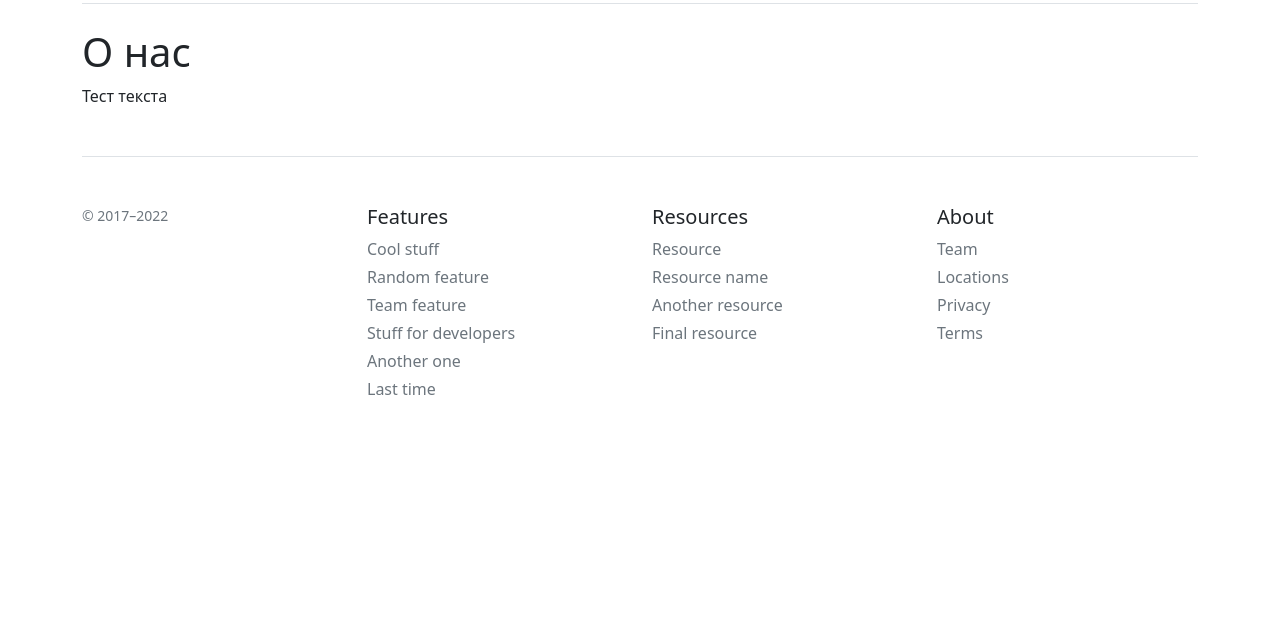
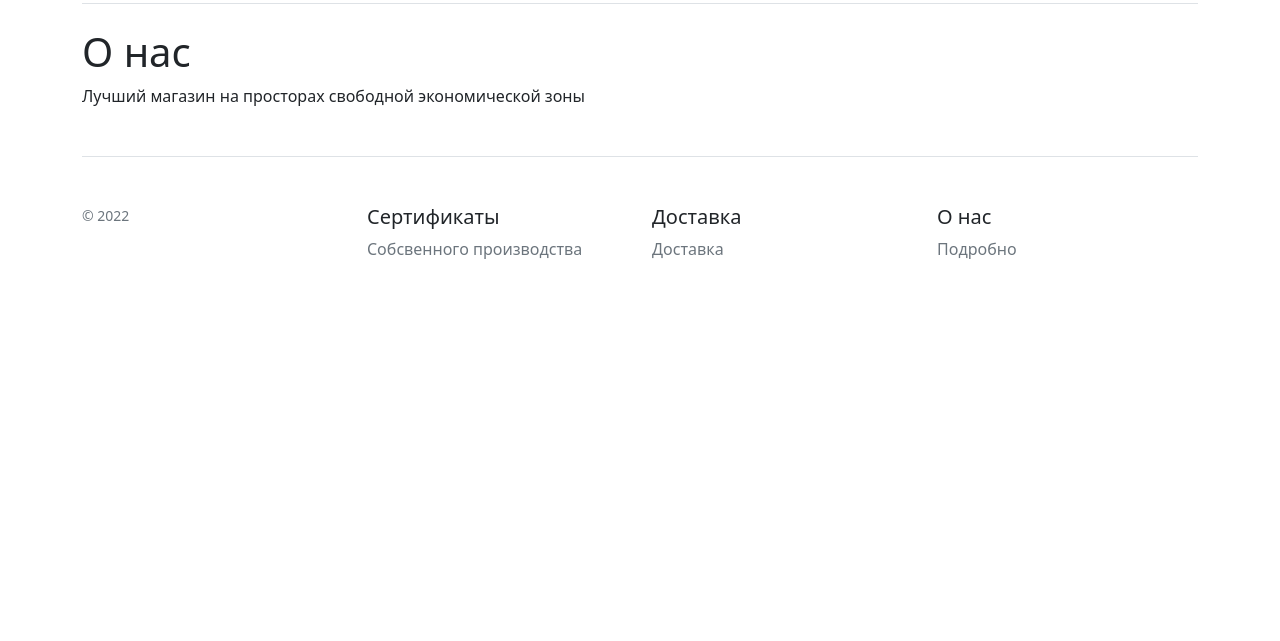
Before and after one commit to CopterBy/ShopOnline, a Flask app: page /about in a window 1280 px wide. Shown: the part 101-742 px from the top of the page. Run offline with Flask 2, Linux system fonts and the light colour scheme.

Commit message:
Урок 20: Завершенный проект магазина!

```diff
--- a/app.py
+++ b/app.py
@@ -5,7 +5,7 @@ import sqlalchemy as db
 app = Flask(__name__)
 
 # # Create data base
-# Defining the Engine
+# # Defining the Engine
 # engine = db.create_engine('sqlite:///shop.db', echo=True)
 #
 # # Create the Metadata Object
@@ -14,13 +14,14 @@ app = Flask(__name__)
 # # Define the profile table
 #
 # # database name
-# profile = db.Table(
-#     'profile',
+# item = db.Table(
+#     'item',
 #     metadata_obj,
 #     db.Column('id', db.Integer, primary_key=True),
 #     db.Column('title', db.String(100), nullable=False),
 #     db.Column('price', db.Integer, nullable=False),
 #     db.Column('isActive', db.Boolean, default=True),
+#     db.Column('text', db.Text, nullable=False),
 # )
 #
 # # Create the profile table
@@ -35,8 +36,7 @@ class Item(db.Model):
     title = db.Column(db.String(100), nullable=False)
     price = db.Column(db.Integer, nullable=False)
     isActive = db.Column(db.Boolean, default=True)
-
-    # text = db.Column(db.Text, nullable=False)
+    text = db.Column(db.Text, nullable=False)
 
     def __repr__(self):
         return self.title
@@ -58,8 +58,9 @@ def create():
     if request.method == 'POST':
         title = request.form['title']
         price = request.form['price']
+        text = request.form['text']
 
-        item = Item(title=title, price=price)
+        item = Item(title=title, price=price, text=text)
 
         try:
             db.session.add(item)
@@ -71,5 +72,16 @@ def create():
         return render_template('create.html')
 
 
+@app.route('/<int:id>/delete')
+def buy(id):
+    item = Item.query.get_or_404(id)
+    try:
+        db.session.delete(item)
+        db.session.commit()
+        return redirect('/')
+    except:
+        return 'Ошибка покупки товара'
+
+
 if __name__ == '__main__':
     app.run(debug=True)
--- a/templates/about.html
+++ b/templates/about.html
@@ -7,6 +7,6 @@
 {% block body %}
 <div class="container">
     <h1>О нас</h1>
-    <p>Тест текста</p>
+    <p>Лучший магазин на просторах свободной экономической зоны</p>
 </div>
 {% endblock %}
--- a/templates/base.html
+++ b/templates/base.html
@@ -29,35 +29,24 @@
     <footer class="pt-4 my-md-5 pt-md-5 border-top">
         <div class="row">
             <div class="col-12 col-md">
-                <small class="d-block mb-3 text-muted">© 2017–2022</small>
+                <small class="d-block mb-3 text-muted">© 2022</small>
             </div>
             <div class="col-6 col-md">
-                <h5>Features</h5>
+                <h5>Сертификаты</h5>
                 <ul class="list-unstyled text-small">
-                    <li class="mb-1"><a class="link-secondary text-decoration-none" href="#">Cool stuff</a></li>
-                    <li class="mb-1"><a class="link-secondary text-decoration-none" href="#">Random feature</a></li>
-                    <li class="mb-1"><a class="link-secondary text-decoration-none" href="#">Team feature</a></li>
-                    <li class="mb-1"><a class="link-secondary text-decoration-none" href="#">Stuff for developers</a></li>
-                    <li class="mb-1"><a class="link-secondary text-decoration-none" href="#">Another one</a></li>
-                    <li class="mb-1"><a class="link-secondary text-decoration-none" href="#">Last time</a></li>
+                    <li class="mb-1"><a class="link-secondary text-decoration-none" href="#">Собсвенного производства</a></li>
                 </ul>
             </div>
             <div class="col-6 col-md">
-                <h5>Resources</h5>
+                <h5>Доставка</h5>
                 <ul class="list-unstyled text-small">
-                    <li class="mb-1"><a class="link-secondary text-decoration-none" href="#">Resource</a></li>
-                    <li class="mb-1"><a class="link-secondary text-decoration-none" href="#">Resource name</a></li>
-                    <li class="mb-1"><a class="link-secondary text-decoration-none" href="#">Another resource</a></li>
-                    <li class="mb-1"><a class="link-secondary text-decoration-none" href="#">Final resource</a></li>
+                    <li class="mb-1"><a class="link-secondary text-decoration-none" href="#">Доставка</a></li>
                 </ul>
             </div>
             <div class="col-6 col-md">
-                <h5>About</h5>
+                <h5>О нас</h5>
                 <ul class="list-unstyled text-small">
-                    <li class="mb-1"><a class="link-secondary text-decoration-none" href="#">Team</a></li>
-                    <li class="mb-1"><a class="link-secondary text-decoration-none" href="#">Locations</a></li>
-                    <li class="mb-1"><a class="link-secondary text-decoration-none" href="#">Privacy</a></li>
-                    <li class="mb-1"><a class="link-secondary text-decoration-none" href="#">Terms</a></li>
+                    <li class="mb-1"><a class="link-secondary text-decoration-none" href="/about">Подробно</a></li>
                 </ul>
             </div>
         </div>
--- a/templates/create.html
+++ b/templates/create.html
@@ -10,6 +10,7 @@
     <form method="post">
         <input type="text" class="form-control" name="title" id="title" placeholder="Введите название товара"><br>
         <input type="number" class="form-control" name="price" id="price" placeholder="Введите цену товара"><br>
+        <input type="text" class="form-control" name="text" id="text" placeholder="Введите описание товара"><br>
         <button class="btn btn-outline-success" type="submit">Добавить</button>
     </form>
 </div>
```
Also changed, not shown: templates/index.html (+4 -4 lines), instance/shop.db.
